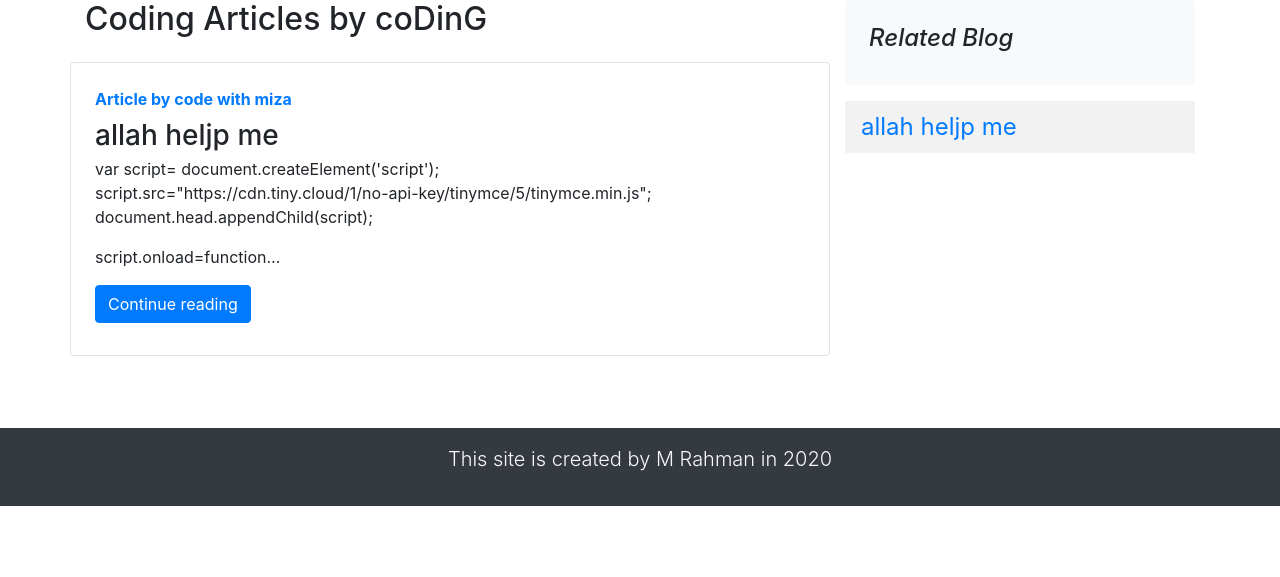
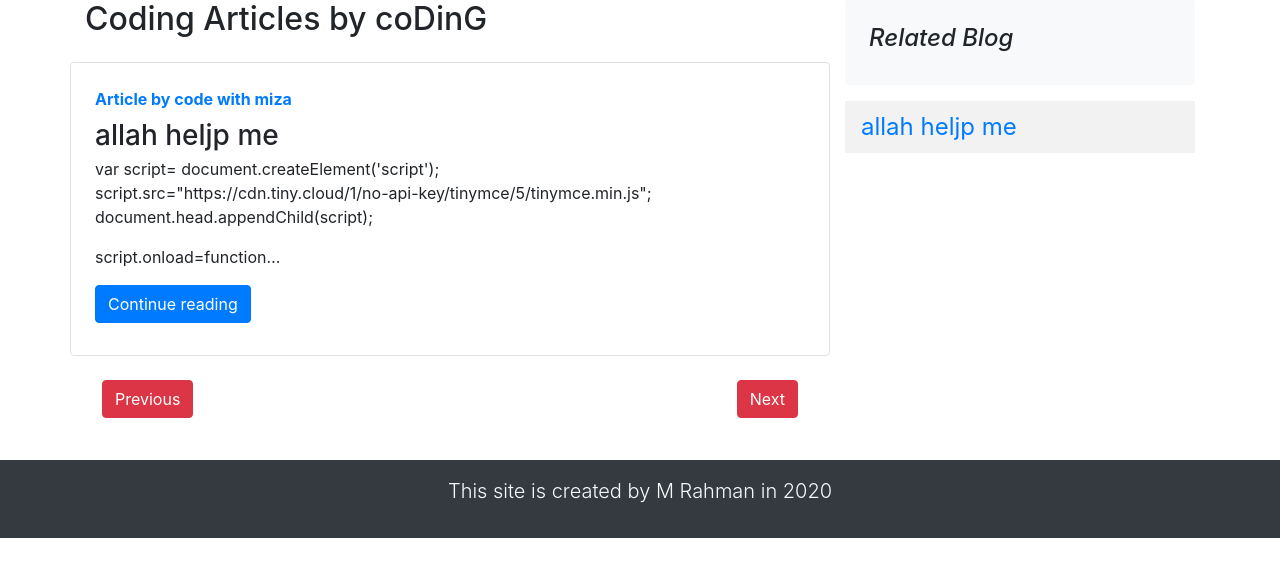
Before and after one commit to codeWithMiza/coDinG, a Django app: page / in a window 1280 px wide. Shown: the part 104-681 px from the top of the page. Run offline with Django 3.2, Linux system fonts and the light colour scheme; data comes from the database, SQL or seed files in the repository; some libraries are stand-ins or nearby versions.

Commit message:
bloghome.html & views.py changed to enable pagination

```diff
--- a/app/views.py
+++ b/app/views.py
@@ -9,7 +9,7 @@ import math
 
 
 def bloghome(request):
-    no_of_posts = 2
+    no_of_posts = 10
     #if request.GET("pageno")
     page = request.GET.get('page')
     if page is None:
@@ -35,7 +35,7 @@ def bloghome(request):
 
 def search(request):
     query = request.GET['query']
-    if len(query) > 78:
+    if len(query) > 78 or len(query) <3:
         allPosts = Post.objects.none()
     else:
         allPostsTitle = Post.objects.filter(title__icontains=query)
--- a/templates/app/post.html
+++ b/templates/app/post.html
@@ -21,6 +21,21 @@ Blog | coDinG
           </div>
         </div>
         {% endfor %}
+        <div class="clearfix">
+          {% if prev %}
+       <a href="/blog?page={{prev}}" class="btn btn-danger left "><i class="bi bi-arrow-left"></i> Previous </a>
+        {% else %}
+        <a class="btn btn-danger left" href="#" >Previous</a>
+        {% endif %}
+
+        {% if nxt %}
+        <a href="/blog?page={{nxt}}" class="btn btn-danger right "><span>  Next  </span> <i class="bi bi-arrow-right"></i></a>
+        {% else %}
+        <a class="btn btn-danger right" href="#" >Next</a>
+        {% endif %}
+
+
+        </div>
 
     </div>
 
```
